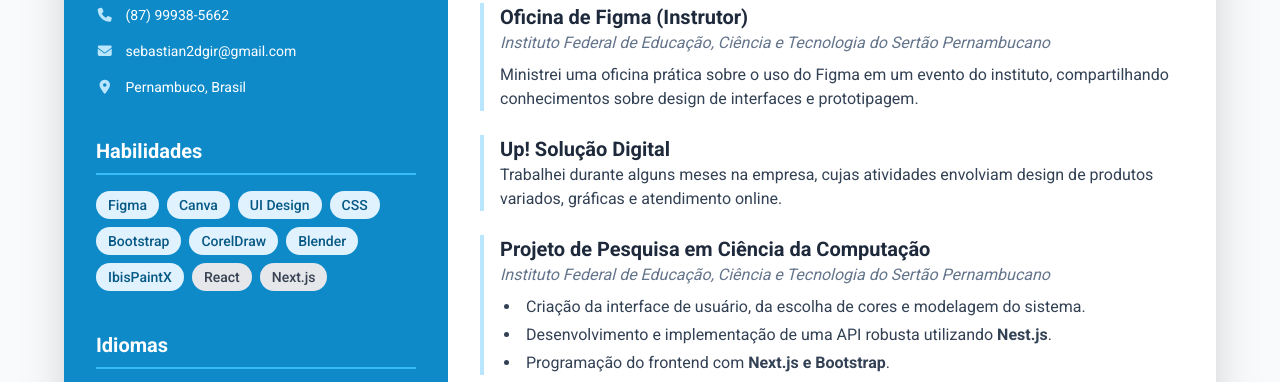
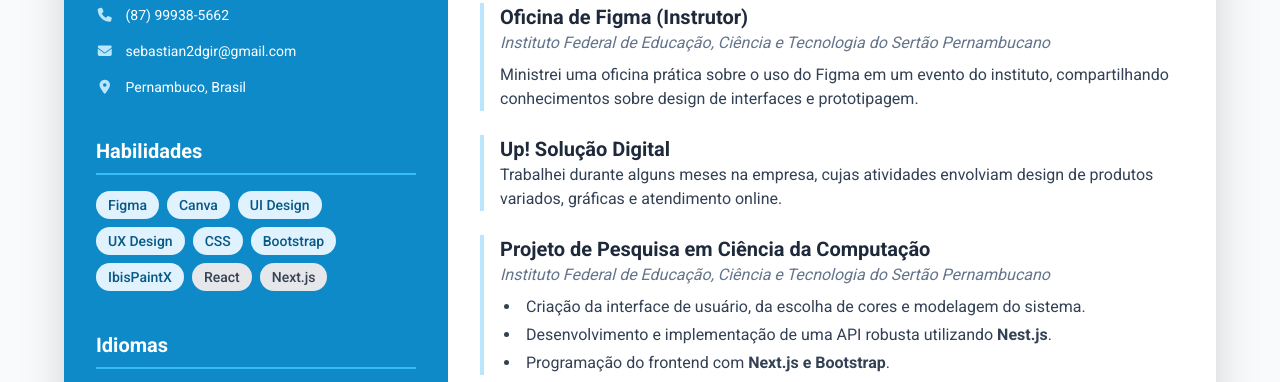
Before and after one commit to oSebastianSilva/curriculo, a plain HTML site: page index.html in a window 1280 px wide. Shown: the part 369-751 px from the top of the page. Drawn offline with nearby package versions, Linux system fonts and the light colour scheme.

Commit message:
Update index.html

```diff
--- a/index.html
+++ b/index.html
@@ -59,12 +59,11 @@
                         <span class="bg-sky-100 text-sky-800 font-medium px-3 py-1 rounded-full">Figma</span>
                         <span class="bg-sky-100 text-sky-800 font-medium px-3 py-1 rounded-full">Canva</span>
                         <span class="bg-sky-100 text-sky-800 font-medium px-3 py-1 rounded-full">UI Design</span>
+                        <span class="bg-sky-100 text-sky-800 font-medium px-3 py-1 rounded-full">UX Design</span>
                         <span class="bg-sky-100 text-sky-800 font-medium px-3 py-1 rounded-full">CSS</span>
                         <span class="bg-sky-100 text-sky-800 font-medium px-3 py-1 rounded-full">Bootstrap</span>
-                        <span class="bg-sky-100 text-sky-800 font-medium px-3 py-1 rounded-full">CorelDraw</span>
-                        <span class="bg-sky-100 text-sky-800 font-medium px-3 py-1 rounded-full">Blender</span>
                         <span class="bg-sky-100 text-sky-800 font-medium px-3 py-1 rounded-full">IbisPaintX</span>
-                        <span class="bg-gray-200 text-gray-700 font-medium px-3 py-1 rounded-full">React</span>
+						<span class="bg-gray-200 text-gray-700 font-medium px-3 py-1 rounded-full">React</span>
                         <span class="bg-gray-200 text-gray-700 font-medium px-3 py-1 rounded-full">Next.js</span>
                     </div>
                 </div>
```
